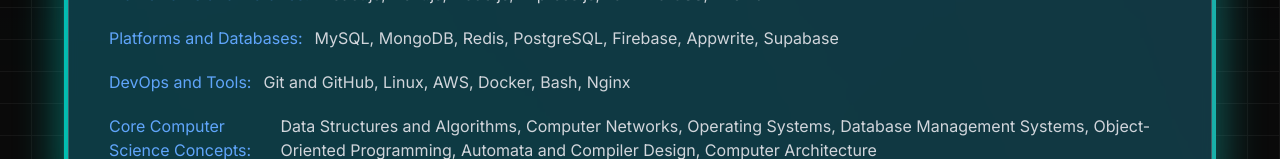
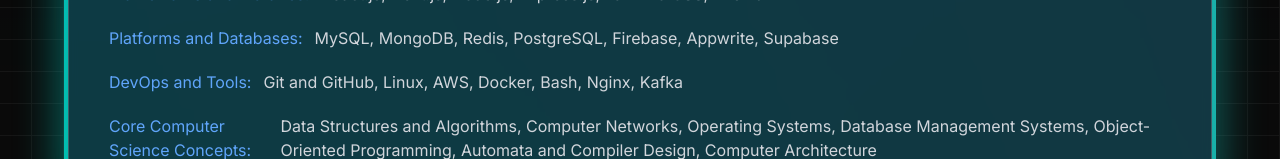
Before and after one commit to priyanshusinha11/portfolio, a Next.js app: page /about in a window 1280 px wide. Shown: the part 793-952 px from the top of the page. Built offline with nearby package versions, Linux system fonts and the light colour scheme.

Commit message:
skills update

```diff
--- a/src/app/about/SkillSection.tsx
+++ b/src/app/about/SkillSection.tsx
@@ -18,7 +18,7 @@
     },
     {
       category: "DevOps and Tools",
-      value: "Git and GitHub, Linux, AWS, Docker, Bash, Nginx",
+      value: "Git and GitHub, Linux, AWS, Docker, Bash, Nginx, Kafka",
     },
     {
       category: "Core Computer Science Concepts",
```
